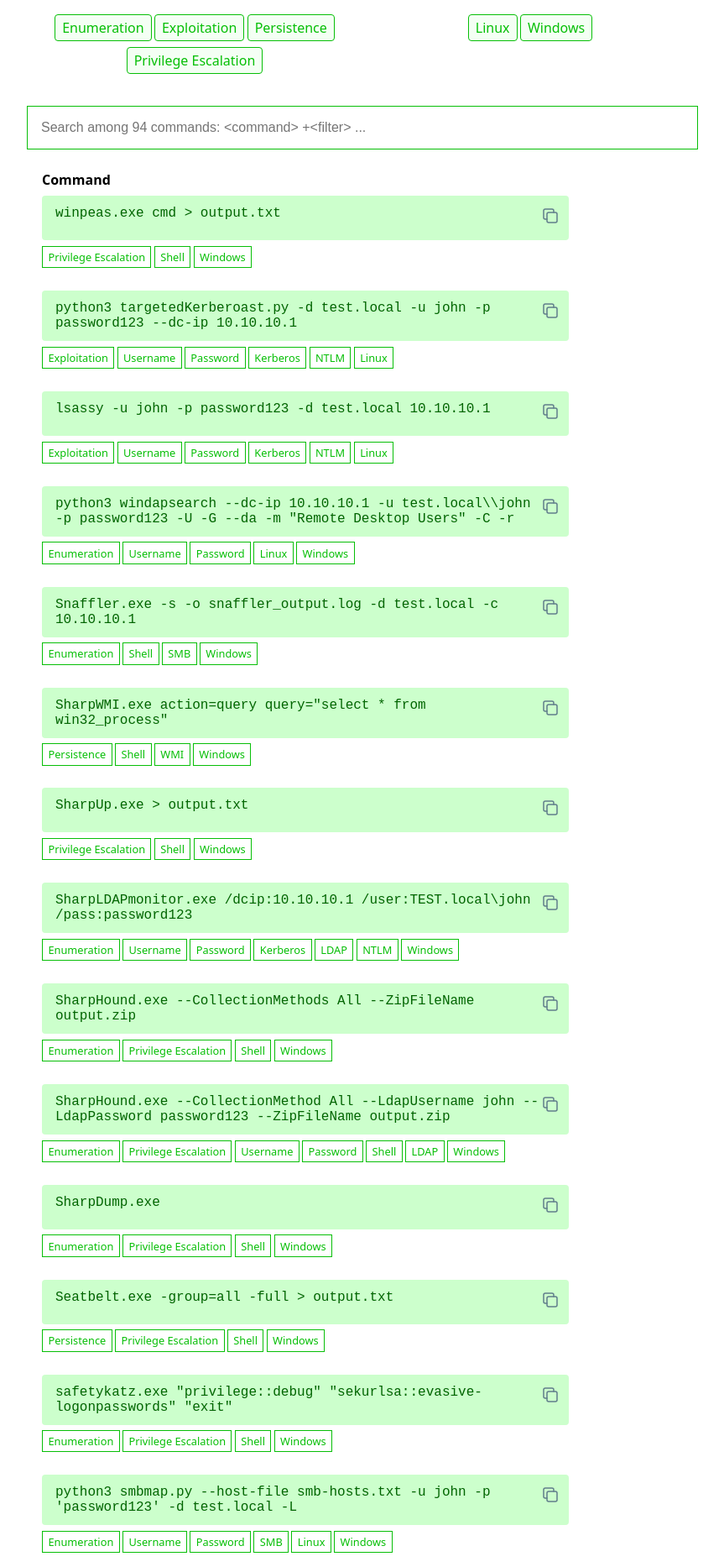
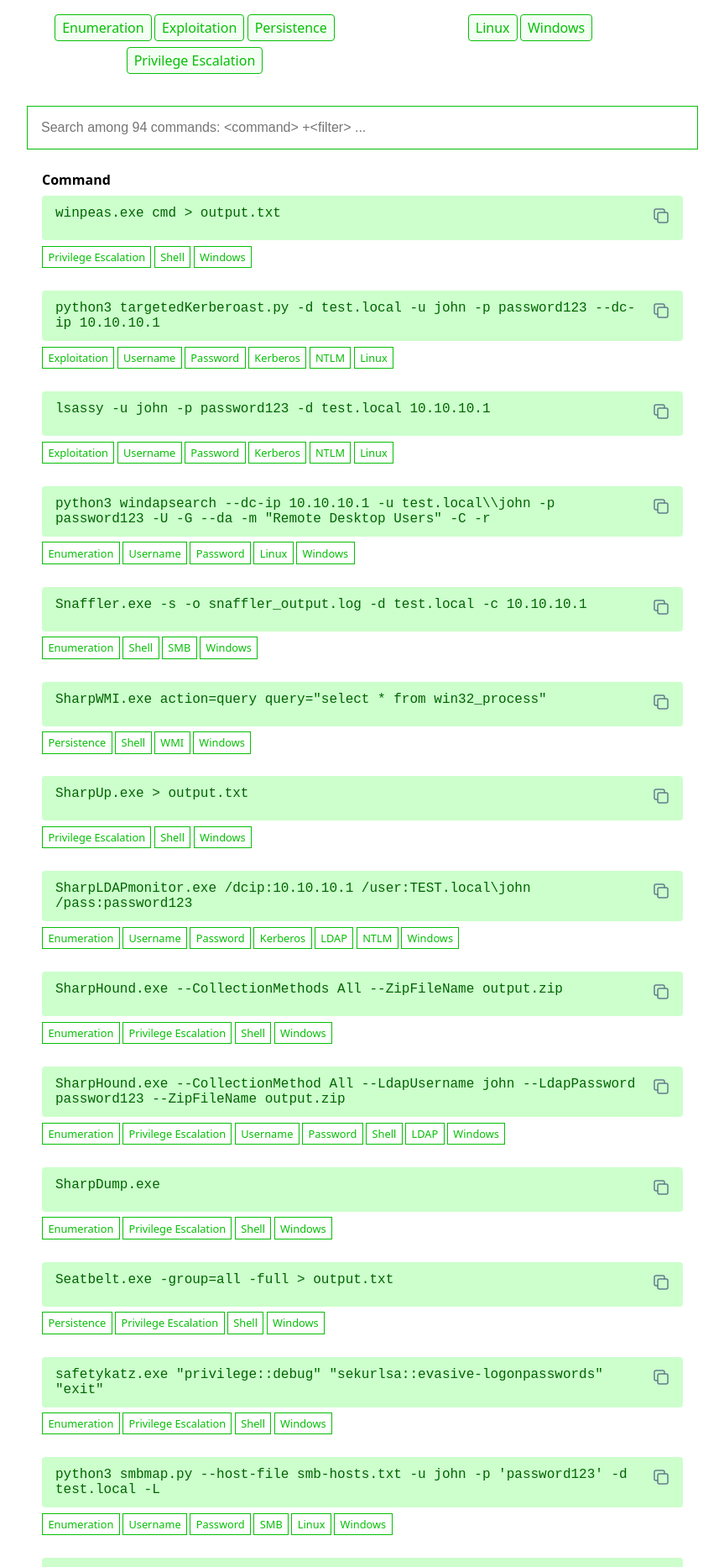
Before and after one commit to WADComs/WADComs.github.io, a Jekyll site: the page built from index.md, in a window 1280 px wide. Shown: the part 565-2431 px from the top of the page at 84% size, without its empty margins (208-1071 px from the left). Built offline with Jekyll 4.4.1, drawn with Linux system fonts in a browser that asks for light colours.

Commit message:
remove max width

```diff
--- a/assets/style.scss
+++ b/assets/style.scss
@@ -278,7 +278,6 @@ h1 {
   overflow-wrap: anywhere;
   white-space: normal;
   background: $marked;
-  max-width: 78%;
 
 }
 
```
